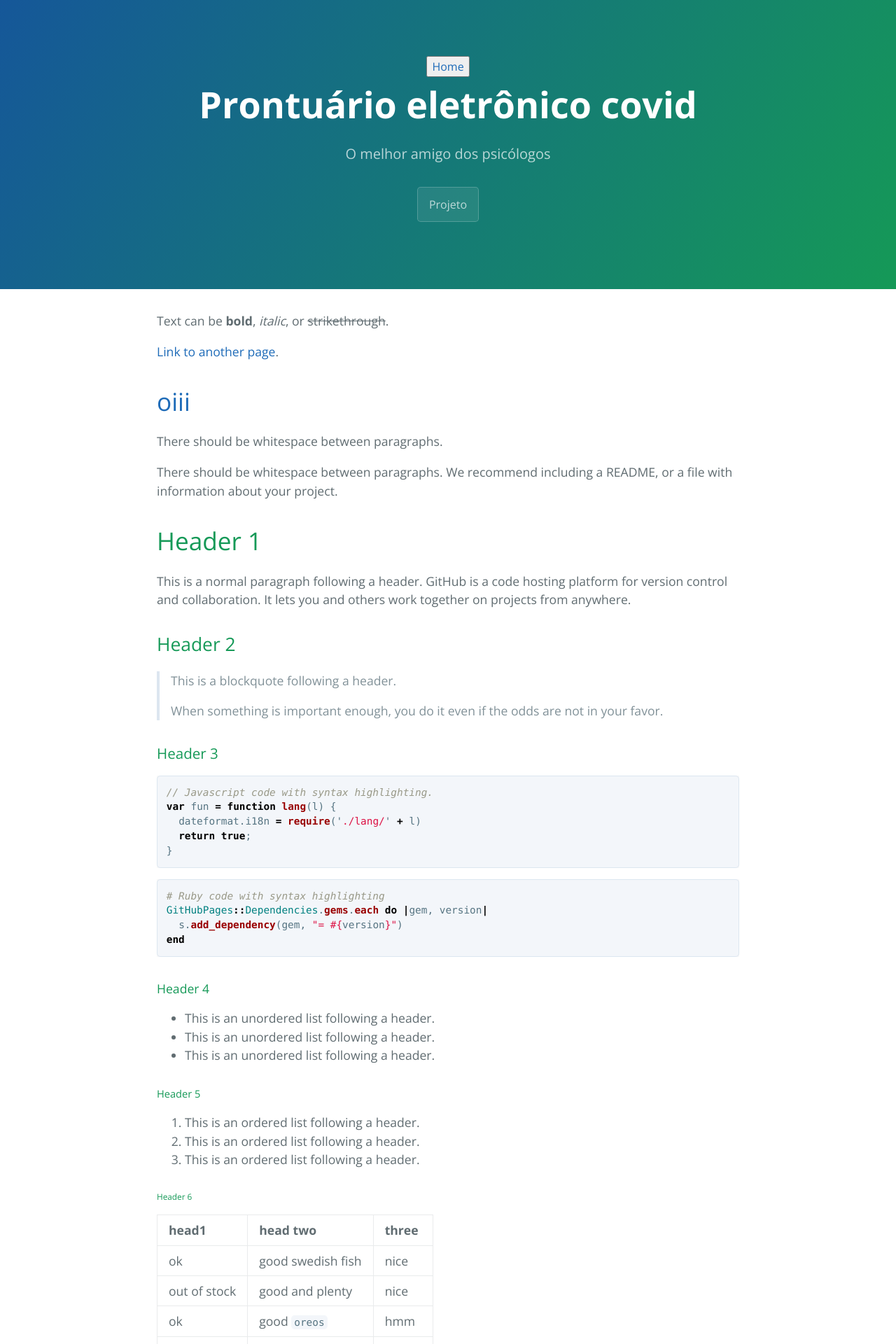
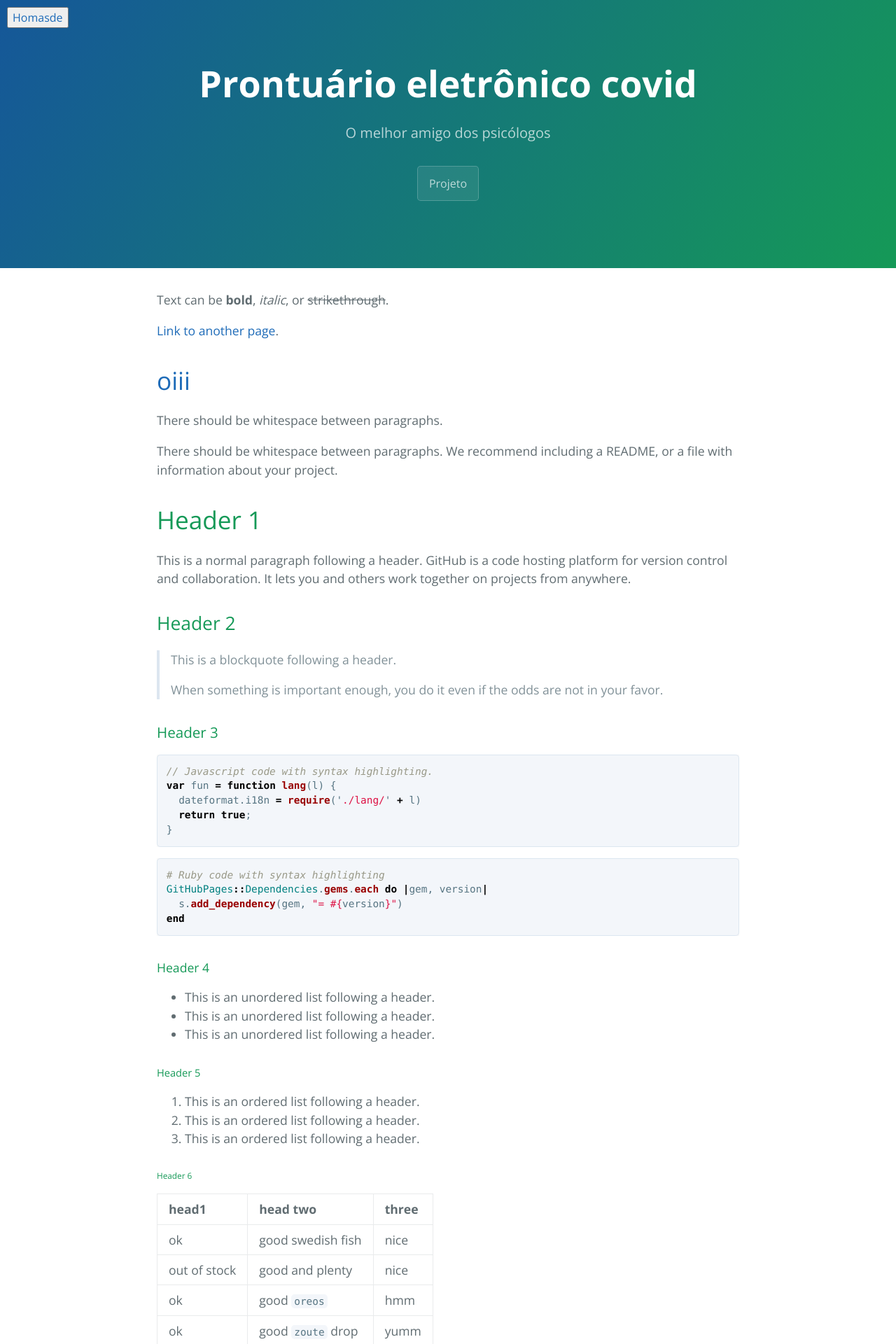
Before and after one commit to francisco1code/2020.2-CheeryUP, a Jekyll site: the page built from index.md, in a window 1280 px wide. Shown: the top 1920 px of the page at 70% size. Built offline with Jekyll 4.4.1, drawn with Linux system fonts in a browser that asks for light colours.

Commit message:
mudar posicao do botao

```diff
--- a/_layouts/default.html
+++ b/_layouts/default.html
@@ -25,7 +25,7 @@
     <a id="skip-to-content" href="#content">Skip to the content.</a>
 
     <header class="page-header" role="banner">
-      <button id="botao-home"><a href="/index.md">Home</a></button>
+      <button id="botao-home"><a href="/index.md">Homasde</a></button>
       <h1 class="project-name">Prontuário eletrônico covid</h1>
       <h2 class="project-tagline">O melhor amigo dos psicólogos</h2>
       {% if site.github.is_project_page %}
--- a/_sass/jekyll-theme-cayman.scss
+++ b/_sass/jekyll-theme-cayman.scss
@@ -378,6 +378,7 @@ a {
 }
 
 #botao-home{
+  position: absolute;
 left: 10px;
 top: 10px;
 }
```
